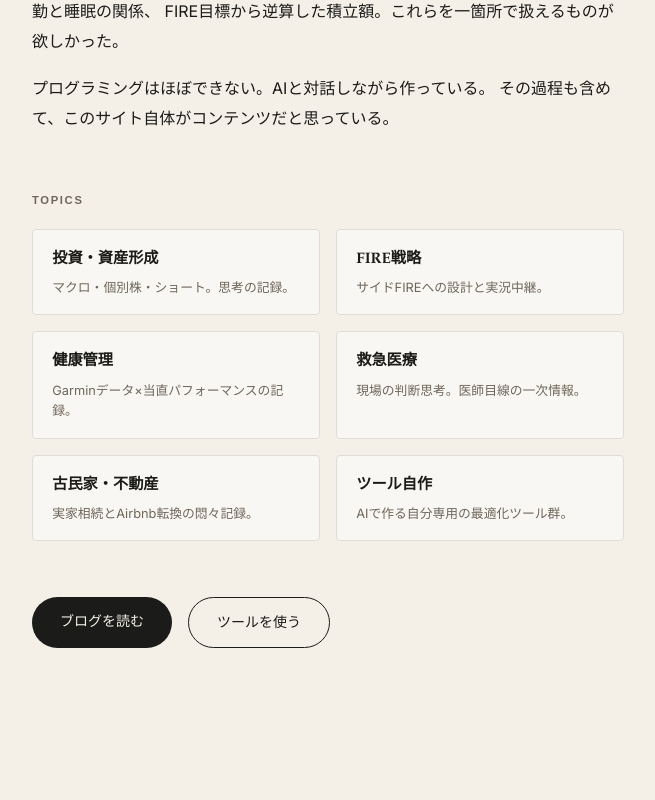
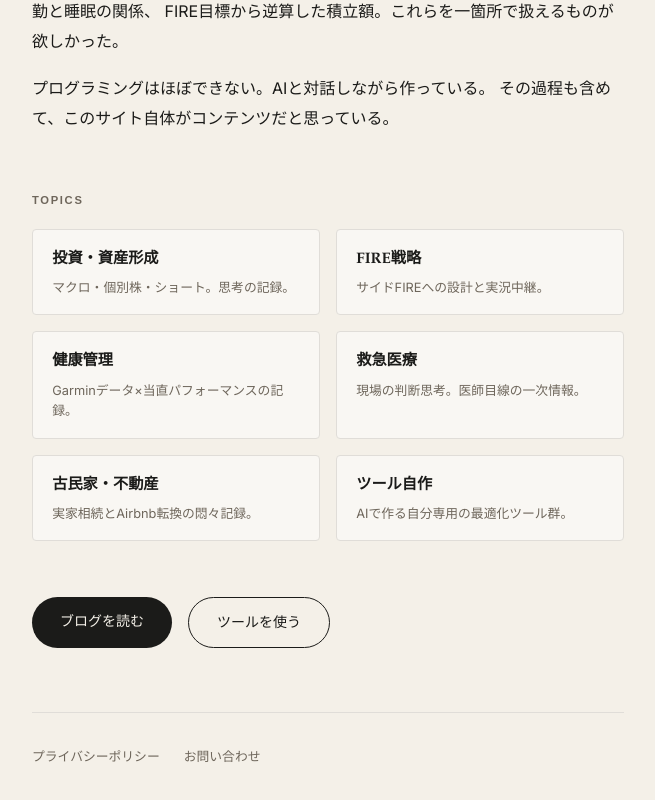
Before and after one commit to minminmiyoshi/lumen-log, a Next.js app: page /about in a window 1280 px wide. Shown: the part 1316-2116 px from the top of the page, without its empty margins (312-967 px from the left). Before the commit the page ends 2084 px from the top, so only its background shows below. Built offline with nearby package versions, Linux system fonts and the light colour scheme; a web font is replaced by a local one.

Commit message:
feat: aboutページにプライバシーポリシー・お問い合わせリンク追加

```diff
--- a/app/about/page.tsx
+++ b/app/about/page.tsx
@@ -128,6 +128,17 @@ export default function About() {
         </a>
       </section>
 
+      <section style={{ marginTop: "4rem", paddingTop: "2rem", borderTop: "1px solid #E0DDD8" }}>
+        <div style={{ display: "flex", gap: "1.5rem", flexWrap: "wrap" }}>
+          <a href="/about/privacy" style={{ fontSize: "0.8rem", color: "var(--muted)", fontFamily: "sans-serif" }}>
+            プライバシーポリシー
+          </a>
+          <a href="mailto:contact@lumen-log.com" style={{ fontSize: "0.8rem", color: "var(--muted)", fontFamily: "sans-serif" }}>
+            お問い合わせ
+          </a>
+        </div>
+      </section>
+
     </main>
   );
 }
```
